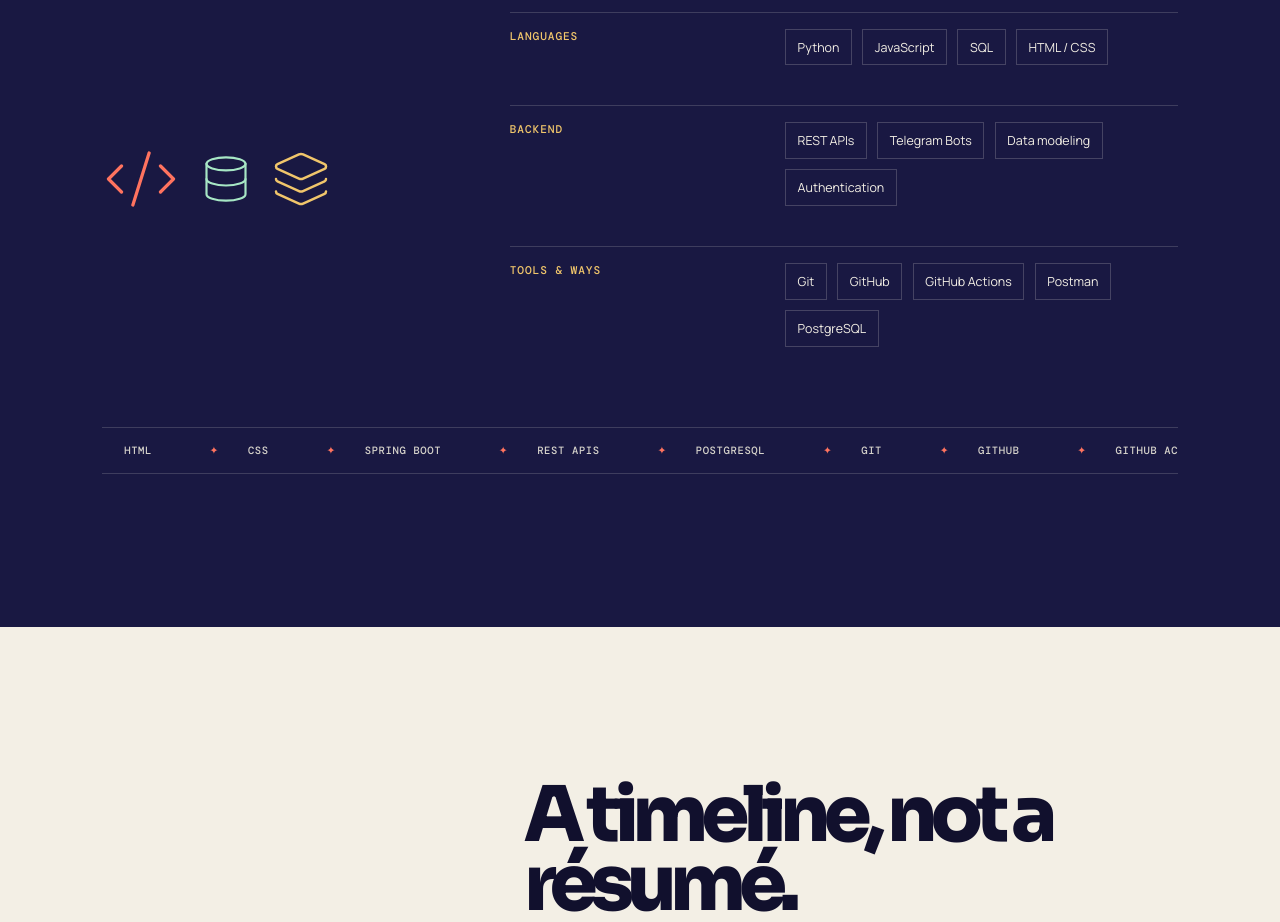
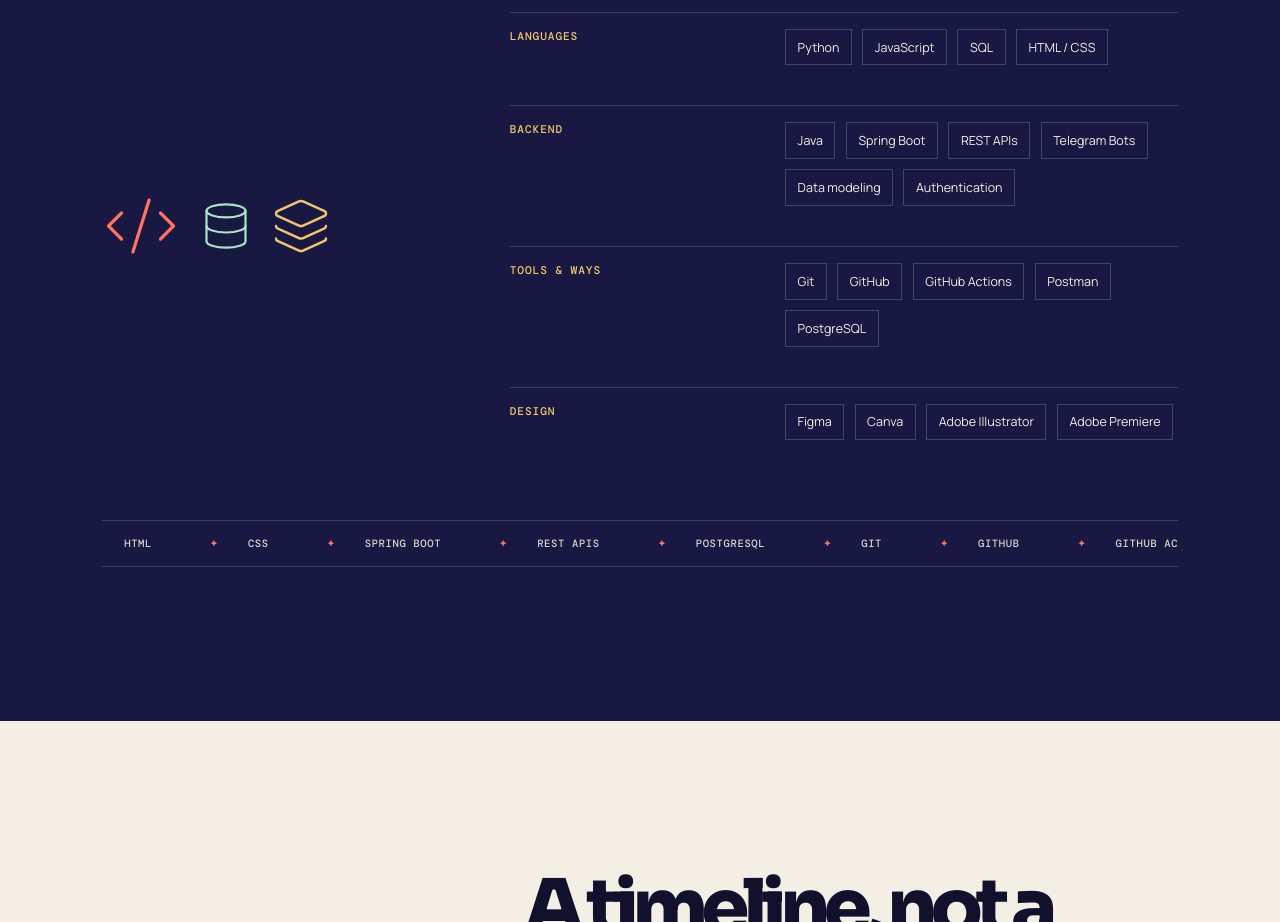
Before and after one commit to Khalil-Pal/my-website, a React (Vite) app: page / in a window 1280 px wide. Shown: the part 3620-4542 px from the top of the page. Built offline with nearby package versions, Linux system fonts and the light colour scheme.

Commit message:
Update translations to include new backend and design skills

```diff
--- a/src/translations.js
+++ b/src/translations.js
@@ -54,8 +54,9 @@
       intro: 'Tools are only useful when they help an idea become more precise.',
       groups: [
         { title: 'Languages', skills: ['Python', 'JavaScript', 'SQL', 'HTML / CSS'] },
-        { title: 'Backend', skills: ['REST APIs', 'Telegram Bots', 'Data modeling', 'Authentication'] },
+        { title: 'Backend', skills: ['Java', 'Spring Boot', 'REST APIs', 'Telegram Bots', 'Data modeling', 'Authentication'] },
         { title: 'Tools & ways', skills: ['Git', 'GitHub', 'GitHub Actions', 'Postman', 'PostgreSQL'] },
+        { title: 'Design', skills: ['Figma', 'Canva', 'Adobe Illustrator', 'Adobe Premiere'] },
       ],
     },
     journey: {
@@ -122,7 +123,7 @@
     },
     skills: {
       kicker: '03 / صندوق الأدوات', title: 'عدة العمل.', intro: 'الأدوات مهمة فقط عندما تساعد الفكرة على أن تصبح أدق.',
-      groups: [{ title: 'اللغات', skills: ['Python', 'JavaScript', 'SQL', 'HTML / CSS'] }, { title: 'الخلفيات', skills: ['REST APIs', 'Telegram Bots', 'نمذجة البيانات', 'المصادقة'] }, { title: 'الأدوات والطريقة', skills: ['Git', 'GitHub', 'GitHub Actions', 'Postman', 'PostgreSQL'] }],
+      groups: [{ title: 'اللغات', skills: ['Python', 'JavaScript', 'SQL', 'HTML / CSS'] }, { title: 'الخلفيات', skills: ['Java', 'Spring Boot', 'REST APIs', 'Telegram Bots', 'نمذجة البيانات', 'المصادقة'] }, { title: 'الأدوات والطريقة', skills: ['Git', 'GitHub', 'GitHub Actions', 'Postman', 'PostgreSQL'] }, { title: 'التصميم', skills: ['Figma', 'Canva', 'Adobe Illustrator', 'Adobe Premiere'] }],
     },
     journey: {
       kicker: '04 / ما زلت أتطور', title: 'خط زمني، لا سيرة ذاتية.', intro: 'بعض الإحداثيات من الطريق حتى الآن — وما زالت الخريطة تتسع.',
@@ -155,7 +156,7 @@
     },
     skills: {
       kicker: '03 / инструменты', title: 'Рабочий набор.', intro: 'Инструменты полезны, когда помогают идее стать точнее.',
-      groups: [{ title: 'Языки', skills: ['Python', 'JavaScript', 'SQL', 'HTML / CSS'] }, { title: 'Backend', skills: ['REST API', 'Telegram-боты', 'Модели данных', 'Аутентификация'] }, { title: 'Инструменты', skills: ['Git', 'GitHub', 'GitHub Actions', 'Postman', 'PostgreSQL'] }],
+      groups: [{ title: 'Языки', skills: ['Python', 'JavaScript', 'SQL', 'HTML / CSS'] }, { title: 'Backend', skills: ['Java', 'Spring Boot', 'REST API', 'Telegram-боты', 'Модели данных', 'Аутентификация'] }, { title: 'Инструменты', skills: ['Git', 'GitHub', 'GitHub Actions', 'Postman', 'PostgreSQL'] }, { title: 'Дизайн', skills: ['Figma', 'Canva', 'Adobe Illustrator', 'Adobe Premiere'] }],
     },
     journey: {
       kicker: '04 / всё ещё расту', title: 'Путь, а не резюме.', intro: 'Несколько координат с дороги — и много места на карте впереди.',
```
